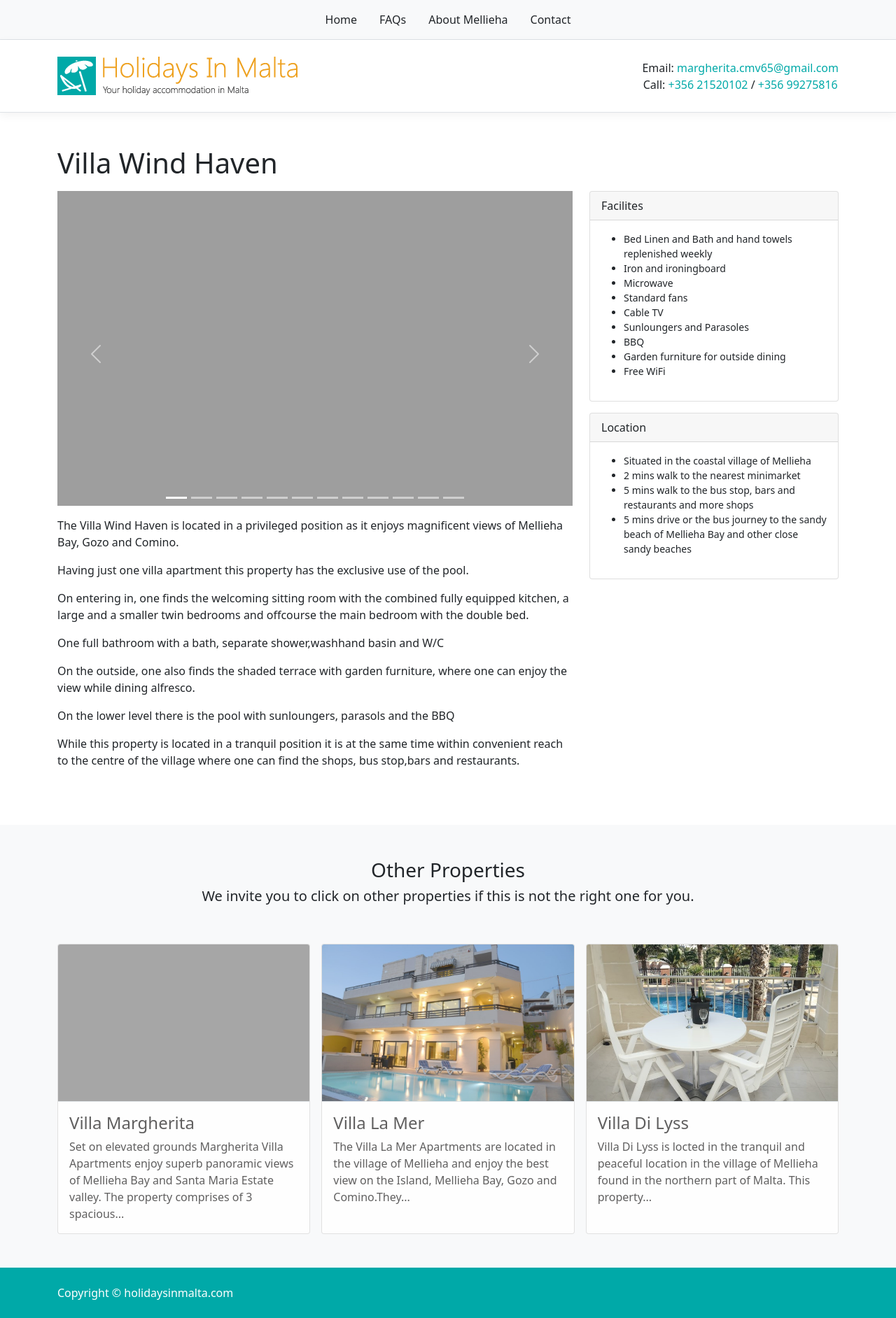
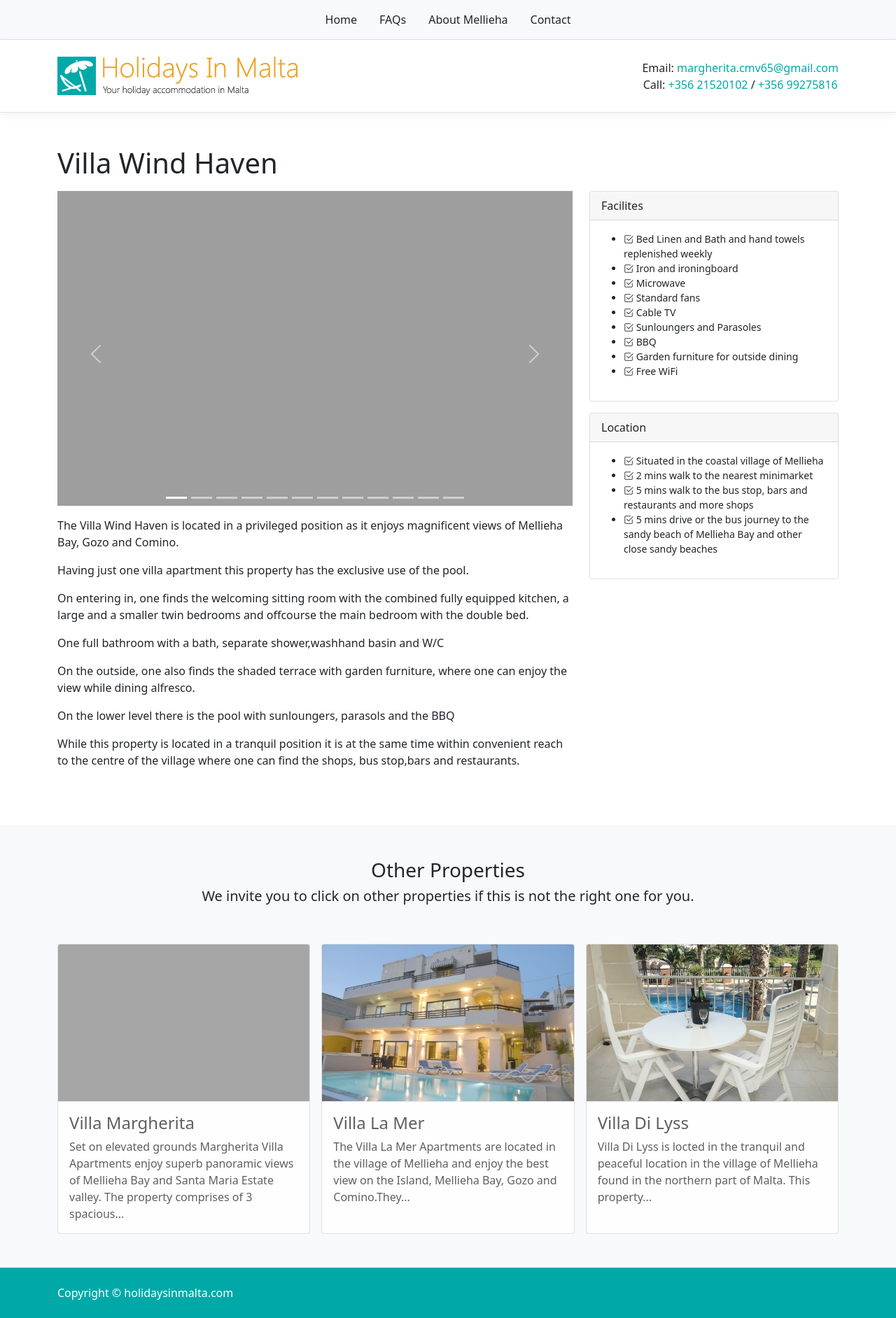
Before and after one commit to natashafenech/holidaysinmalta.com, a Jekyll site: the page built from src/properties/villa-wind-haven.md, in a window 1280 px wide. Shown: the whole page at 70% size. Built offline with Jekyll 4.4.1, drawn with Linux system fonts in a browser that asks for light colours.

Commit message:
some minor improvements

```diff
--- a/src/_layouts/property.html
+++ b/src/_layouts/property.html
@@ -115,7 +115,7 @@
                 <div class="card-body small">
                     <ul>
                         {% for item in page.facilities %}
-                        <li>{{item}}</li>
+                        <li><i class="bi bi-check2-square"></i> {{item}}</li>
                         {% endfor %}
                     </ul>
                 </div>
@@ -128,7 +128,7 @@
                 <div class="card-body small">
                     <ul>
                         {% for item in page.location %}
-                        <li>{{item}}</li>
+                        <li><i class="bi bi-check2-square"></i> {{item}}</li>
                         {% endfor %}
                     </ul>
                 </div>
--- a/src/contact.html
+++ b/src/contact.html
@@ -27,12 +27,12 @@
                     <p>
                         Mr &amp; Mrs Cassar Mallia
                     </p>
-                    <p>
+                    <address>
                         Villa Margherita Apartments,<br />
                         Plot 3, Santa Maria Estate,<br />
-                        Mellieha, MLH 2702<br />
+                        Mellieħa, MLH 2702<br />
                         Malta
-                    </p>
+                    </address>
                     <p class="pb-0 mb-0">
                         Tel: <a href="tel:+35621520102">+356 21520102</a><br />
                         Mob: <a href="tel:+35699275816">+356 99275816</a><br />
--- a/src/css/styles.scss
+++ b/src/css/styles.scss
@@ -11,6 +11,7 @@
 // $dark: #23272A;
 
 @import "bootstrap/bootstrap";
+@import url("https://cdn.jsdelivr.net/npm/bootstrap-icons@1.8.1/font/bootstrap-icons.css");
 
 $primary: #00a9a8;
 $secondary: #eea11f;
```
